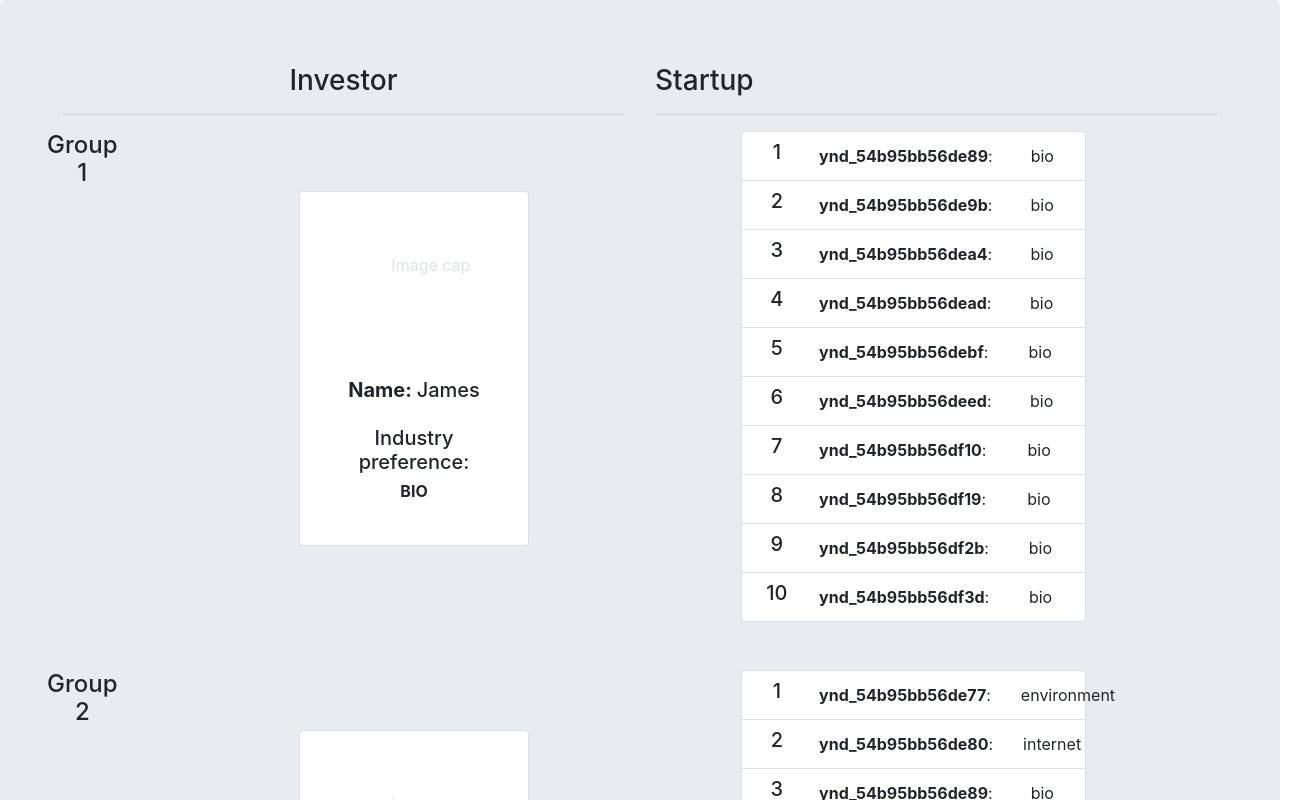
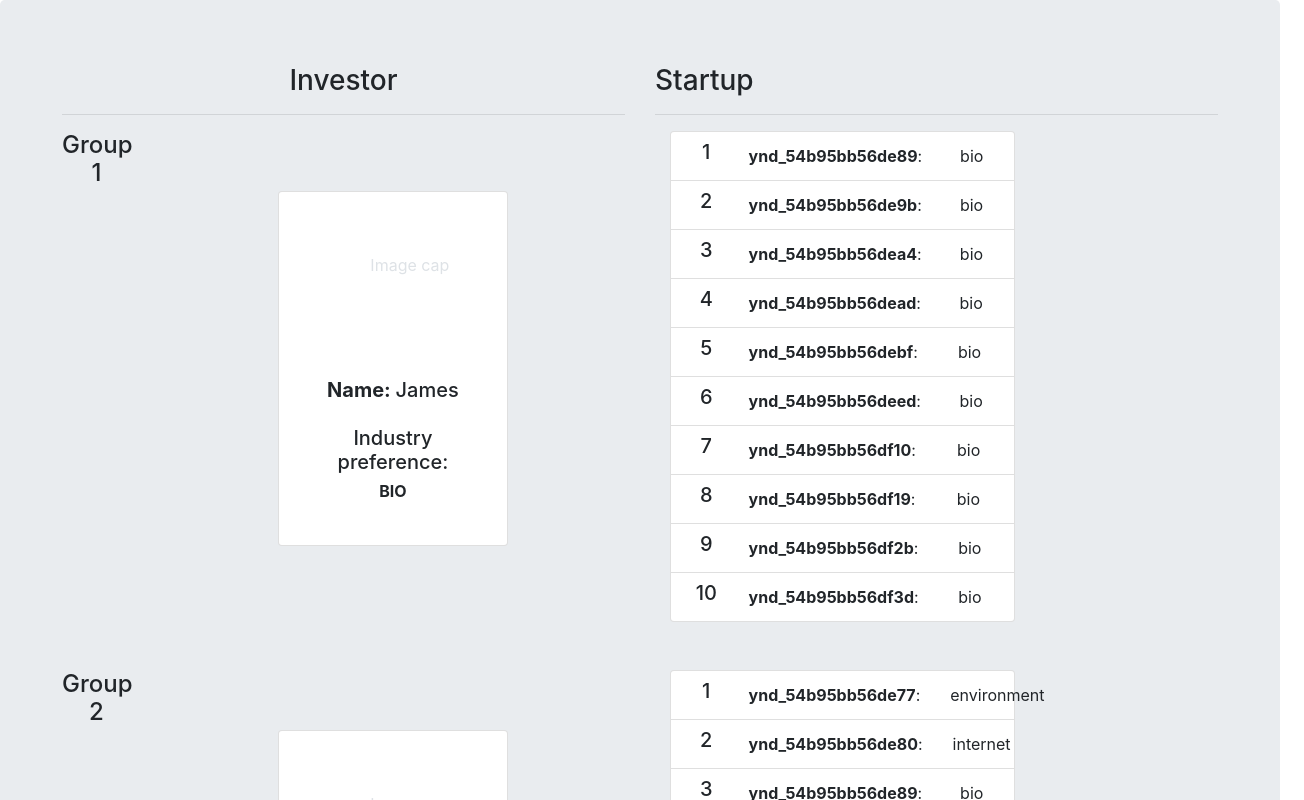
Before and after one commit to SoyAaronCervantes/younoodle-guacamole-challenge, an Angular app: page / in a window 1280 px wide. Shown: the top 800 px of the page, 1304 px wide, since content can reach past the window. Built offline with nearby package versions, Linux system fonts and the light colour scheme.

Commit message:
Modified col classes

```diff
--- a/src/app/app.component.html
+++ b/src/app/app.component.html
@@ -24,9 +24,13 @@
 
     <div class="d-flex flex-row text-center mb-5" *ngFor="let investor of investor$ | async; let i = index">
 
-      <h4>Group {{ i + 1 }}</h4>
+      <div class="col-1">
 
-      <div class="col-6 d-flex flex-column align-items-center justify-content-center">
+        <h4>Group {{ i + 1 }}</h4>
+
+      </div>
+
+      <div class="col-5 d-flex flex-column align-items-center justify-content-center">
 
         <app-investor-card [investor]="investor"></app-investor-card>
 
```
